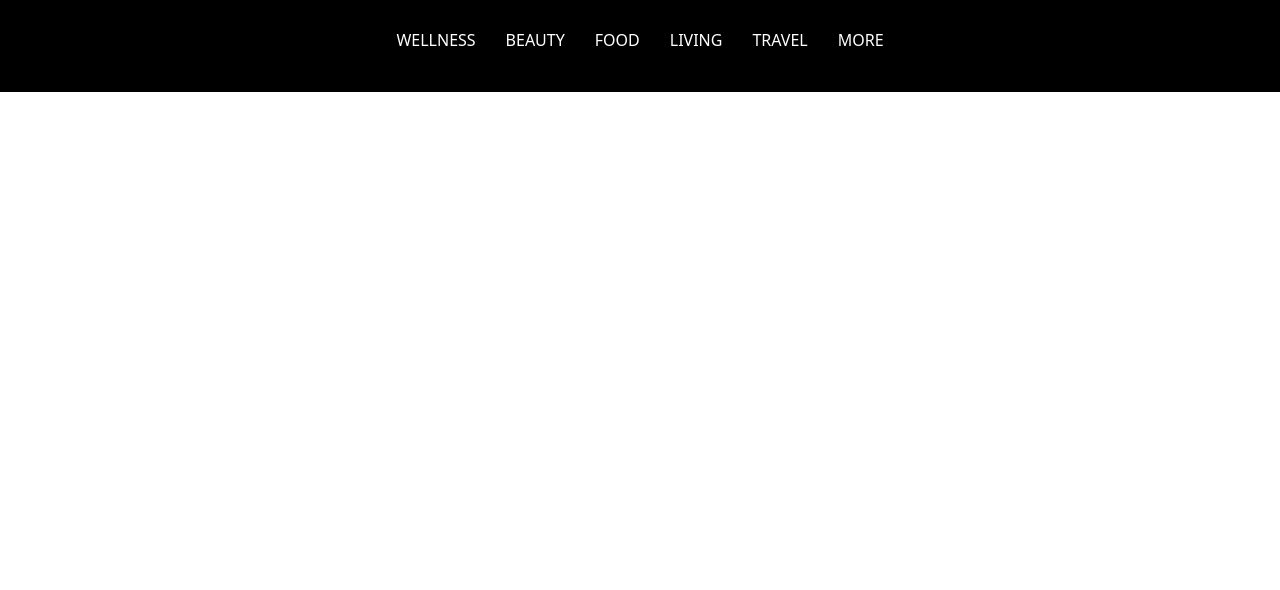
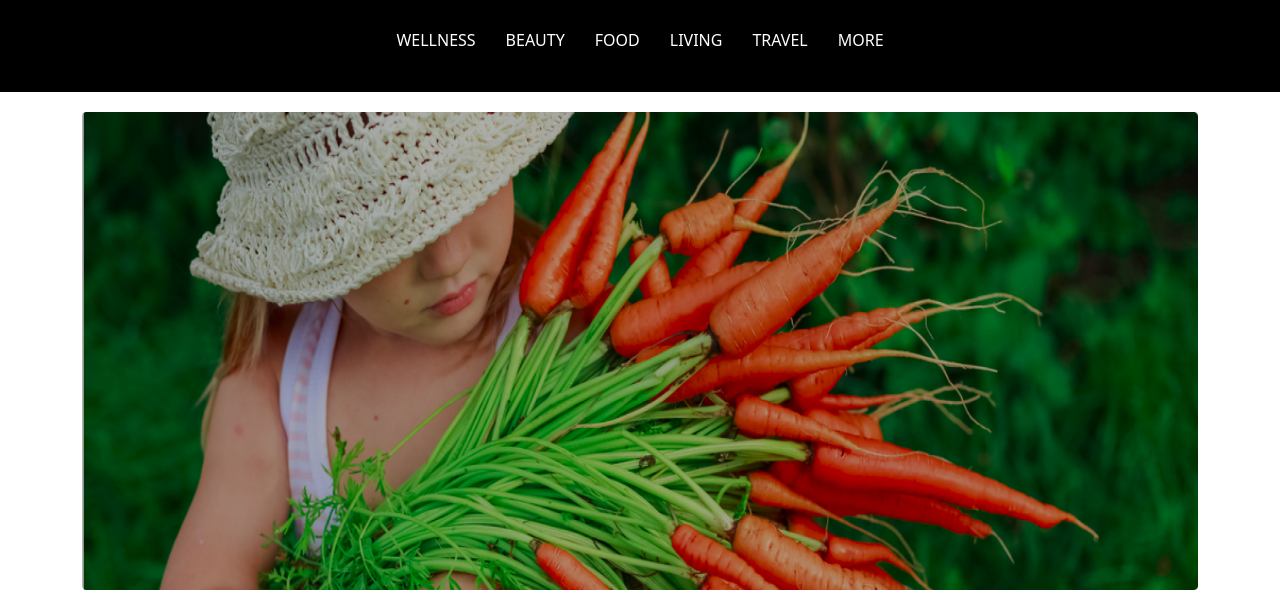
Before and after one commit to usmankhalid2591/carousel, a plain HTML site: page index.html in a window 1280 px wide. Shown: the part 240-830 px from the top of the page. Before the commit the page ends 800 px from the top, so only its background shows below. Drawn offline with nearby package versions, Linux system fonts and the light colour scheme.

Commit message:
Added Cover image.

```diff
--- a/index.html
+++ b/index.html
@@ -99,7 +99,8 @@
             <div class="top-bar__search --margin-35-vertical --d-flex --justify-content-center">
                 <div class="--position-relative --w-75">
                     <input class="form-control" id="" type="text" placeholder="What can we help you find?">
-                    <a href="javascript:void(0);" class="--position-absolute" style="right: 10px; top: 50%; transform: translateY(-50%);">
+                    <a href="javascript:void(0);" class="--position-absolute"
+                        style="right: 10px; top: 50%; transform: translateY(-50%);">
                         <img src="img/magnifier.png" alt="">
                     </a>
                 </div>
@@ -148,9 +149,9 @@
         </div>
     </header>
 
-    <section class="container">
-        <div>
-            <img src="" alt="">
+    <section class="container --margin-top-20">
+        <div class="--w-100">
+            <img src="img/cover.png" class="--w-100" alt="">
         </div>
     </section>
 
```
Also changed, not shown: img/cover.png (added).
